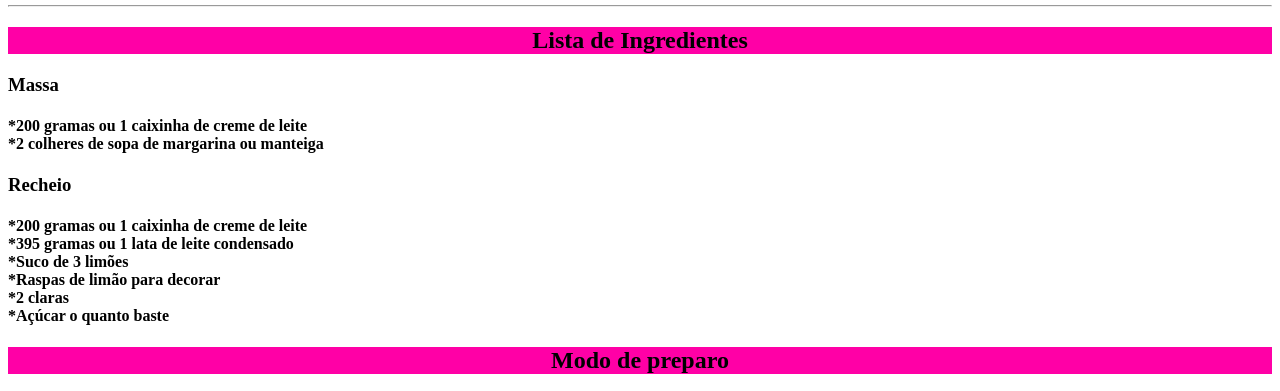
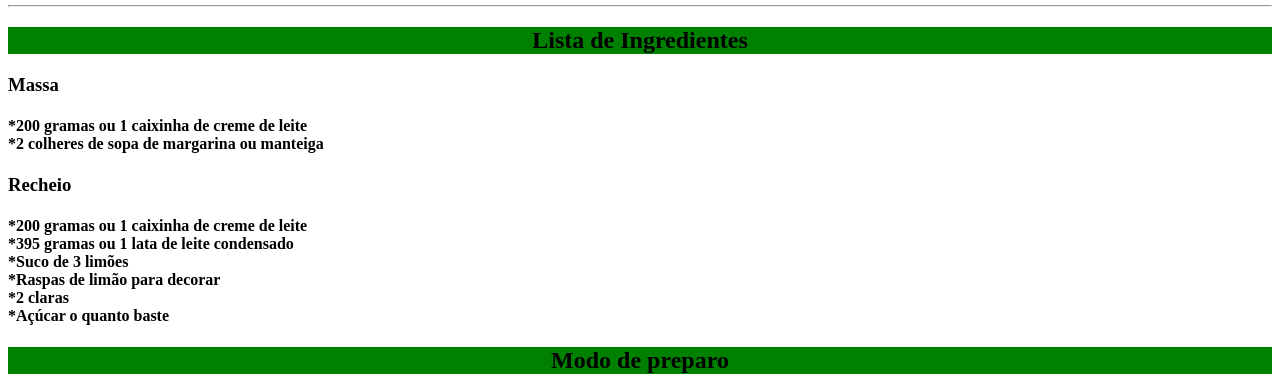
Before and after one commit to kbueno011/RECEITA-DS1BA, a plain HTML site: page index.html in a window 1280 px wide. Shown: the part 383-774 px from the top of the page. Drawn offline with Linux system fonts and the light colour scheme.

Commit message:
voltando atualizacao

```diff
--- a/style.css
+++ b/style.css
@@ -4,7 +4,7 @@ h1{
 
   }
   h2{
-    background-color: rgb(255, 0, 166);
+    background-color: green;
 
     text-align: center;
   }
```
